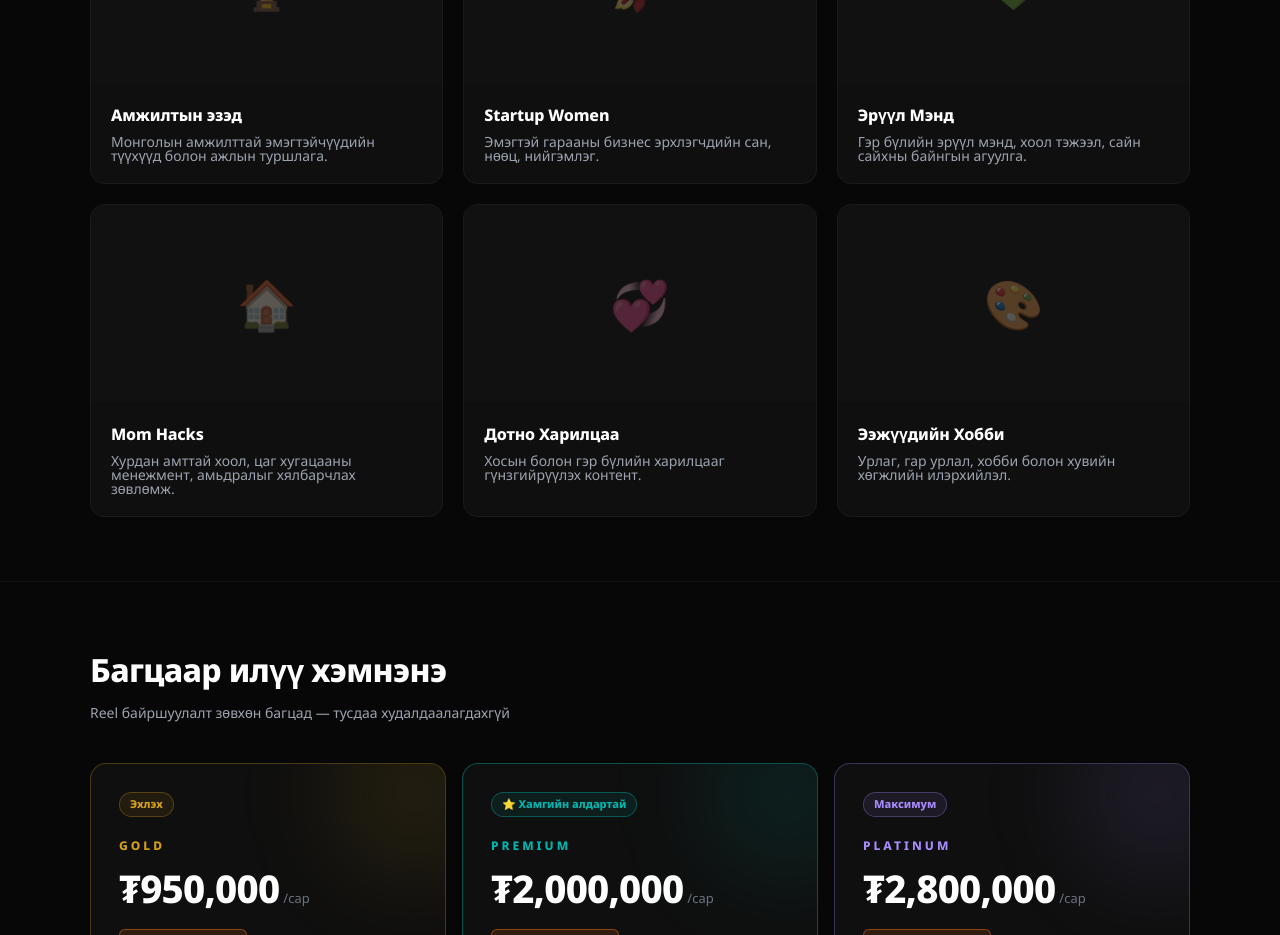
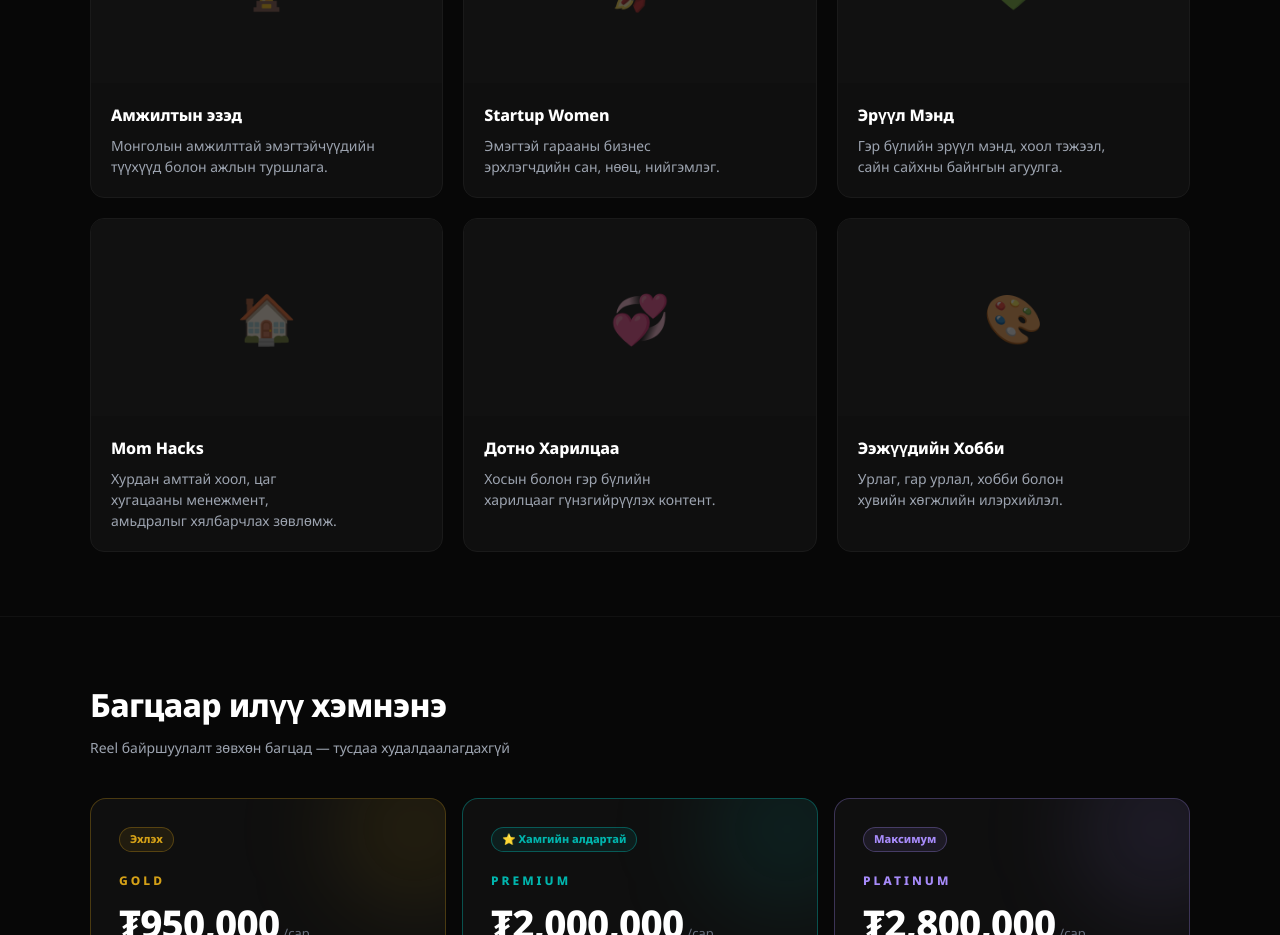
Before and after one commit to mntprime-app/mommyoffice, a Next.js app: page /en/advertise in a window 1280 px wide. Shown: the part 1280-2215 px from the top of the page. Built offline with nearby package versions, Linux system fonts and the light colour scheme; no server answers.

Commit message:
refine: pillar card desc lineHeight 1.5 + text-wrap balance

```diff
--- a/src/app/[locale]/advertise/page.tsx
+++ b/src/app/[locale]/advertise/page.tsx
@@ -259,7 +259,7 @@ export default async function AdvertisePage() {
                     {p.title}
                   </h3>
                   {p.desc && (
-                    <p style={{ fontSize: '14px', color: '#9ca3af', margin: 0, lineHeight: 1 }}>
+                    <p style={{ fontSize: '14px', color: '#9ca3af', margin: 0, lineHeight: 1.5, textWrap: 'balance' as never }}>
                       {p.desc}
                     </p>
                   )}
```
